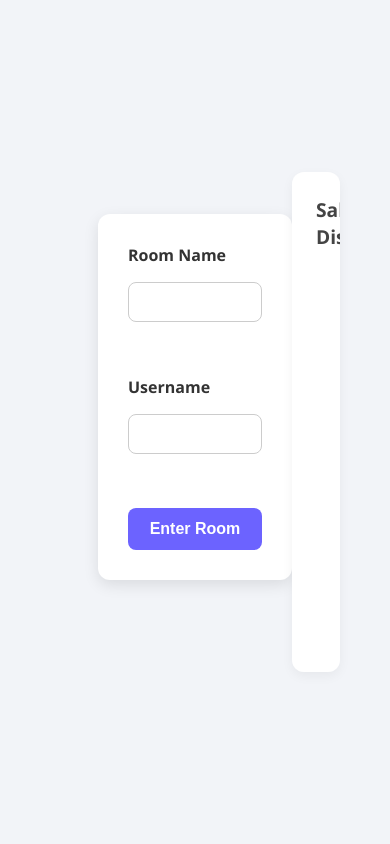
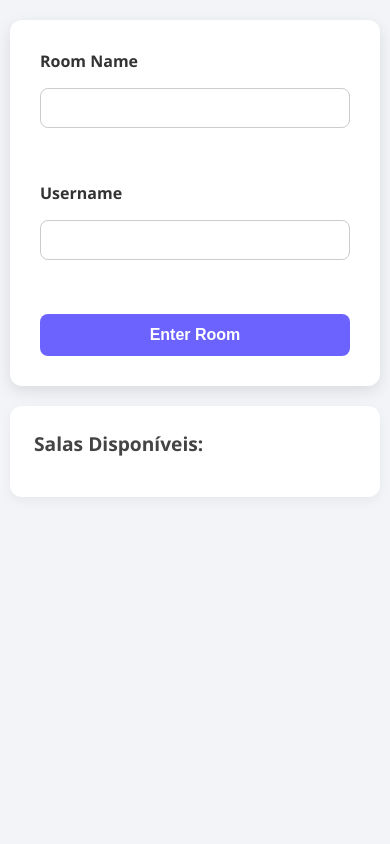
Before and after one commit to nearo007/RealTimeChatApp, a Django app: page / in a window 390 px wide. Run offline with Django 5.2, Linux system fonts and the light colour scheme; data that the repository does not hold is empty; some libraries are stand-ins or nearby versions.

Commit message:
responsive index css

```diff
--- a/livechat_app/static/css/index.css
+++ b/livechat_app/static/css/index.css
@@ -115,3 +115,31 @@ form[action="checkview"]:not(.room-form) button:hover {
     font-weight: 500;
     color: #333;
 }
+
+/* Responsividade para celulares */
+@media (max-width: 768px) {
+    body {
+        flex-direction: column;
+        align-items: stretch;
+        justify-content: flex-start;
+        width: 100%;
+        padding: 20px 10px;
+    }
+
+    form[action="checkview"]:not(.room-form),
+    .div-rooms {
+        max-width: 100%;
+        width: 100%;
+        margin-bottom: 20px;
+    }
+
+    .div-rooms {
+        height: auto;
+        max-height: 400px;
+    }
+
+    .room-form button {
+        font-size: 0.95rem;
+        padding: 12px;
+    }
+}
```
